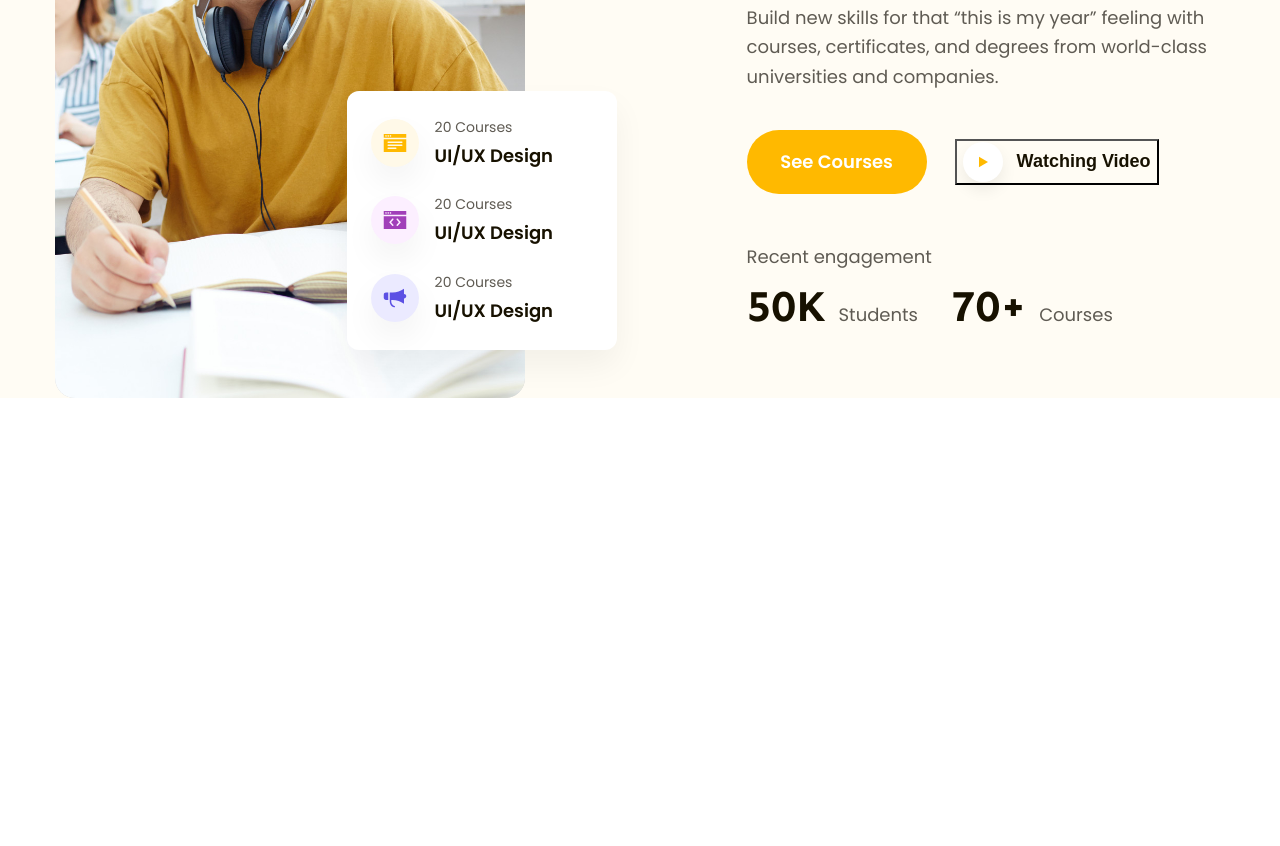
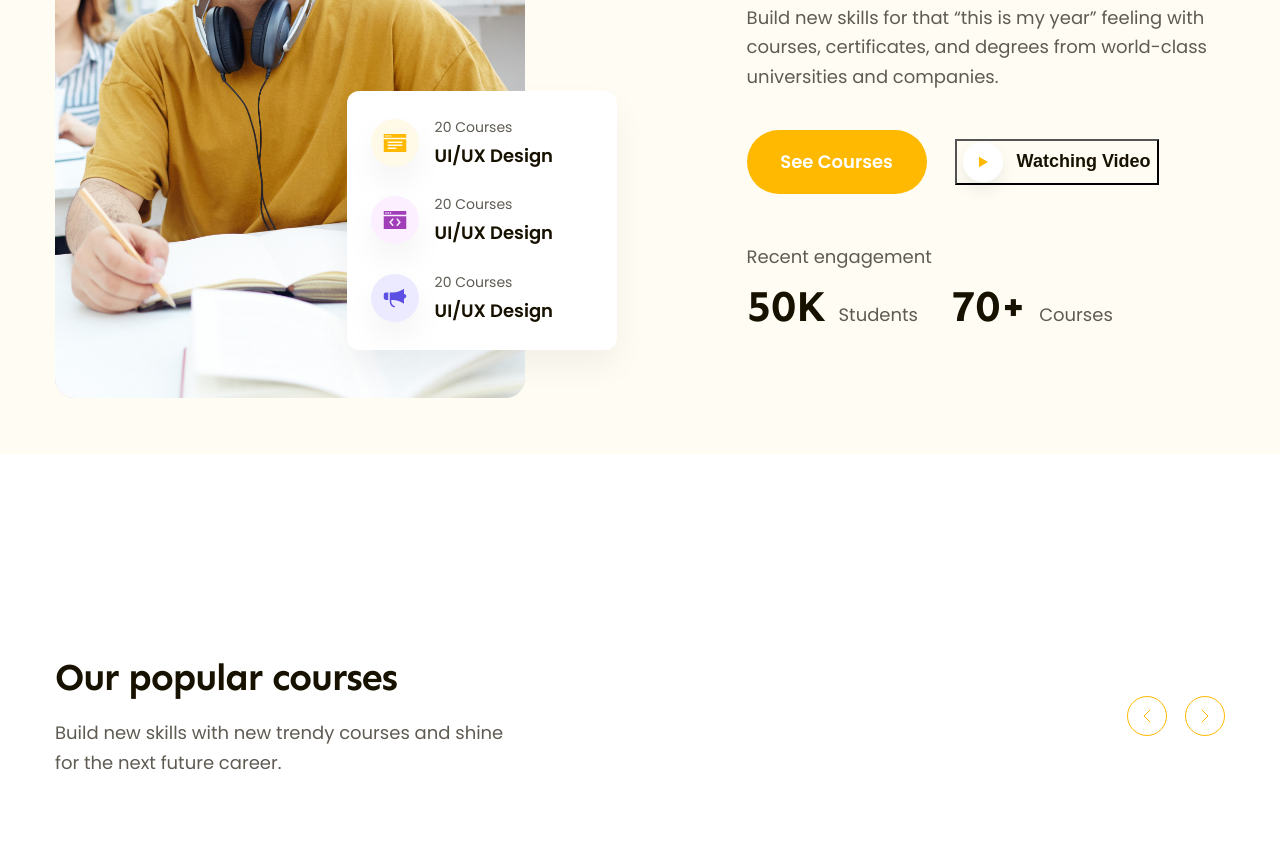
Before and after one commit to baole23520112/project-2, a plain HTML site: page index.html in a window 1280 px wide. Shown: the part 437-1283 px from the top of the page. Drawn offline with Linux system fonts and the light colour scheme.

Commit message:
Popular #1

```diff
--- a/assets/css/styles.css
+++ b/assets/css/styles.css
@@ -111,9 +111,26 @@ a {
     min-width: 144px;
 }
 
+.heading {
+    color: #171100;
+    font-family: var(--font-heading);
+    line-height: 117.241%;
+    letter-spacing: -1.16px;
+}
+
+.heading.lv1 {
+    font-size: 5.8rem;
+    font-weight: 700;
+}
+
+.heading.lv2 {
+    font-size: 3.8rem;
+    line-height: 126.316%;
+}
+
 /* ================= Hero ================= */
 .hero {
-    padding-top: 56px;
+    padding: 56px 0;
     background: #FFFCF4;
 }
 
@@ -198,15 +215,6 @@ a {
     padding: 64px 0 0 130px;
 }
 
-.content-block .heading {
-    color: #171100;
-    font-family: var(--font-heading);
-    font-size: 5.8rem;
-    font-weight: 700;
-    line-height: 117.241%;
-    letter-spacing: -1.16px;
-}
-
 .content-block .desc {
     margin-top: 22px;
     color: #5F5B53;
@@ -270,3 +278,46 @@ a {
 .hero .stats strong ~ strong {
     margin-left: 28px;
 }
+
+/* ================== Popular ==================== */
+.popular {
+    padding: 65px 0;
+    margin-top: 135px;
+}
+
+.popular-top {
+    display: flex;
+    justify-content: space-between;
+}
+
+.popular-top .desc {
+    margin-top: 16px;
+    width: 458px;
+    color: #5F5B53;
+    font-size: 1.8rem;
+    font-weight: 400;
+    line-height: 166.667%;
+}
+
+.controls {
+    display: flex;
+    align-items: center;
+    gap: 18px;
+}
+
+.controls .control-btn {
+    width: 40px;
+    height: 40px;
+    display: flex;
+    justify-content: center;
+    align-items: center;
+    border-radius: 50%;
+    border: 1px solid var(--primary);
+    color: var(--primary);
+    background: transparent;
+}
+
+.controls .control-btn:hover {
+    color: white;
+    background: var(--primary);
+}
--- a/index.html
+++ b/index.html
@@ -110,7 +110,7 @@
                         </div>
                         <!-- Hero right -->
                         <div class="content-block">
-                            <h1 class="heading">
+                            <h1 class="heading lv1">
                                 Learn without limits and spread knowledge.
                             </h1>
                             <p class="desc">
@@ -139,6 +139,56 @@
                     </div>
                 </div>
             </div>
+
+            <!-- Popular -->
+            <div class="popular">
+                <div class="main-content">
+                    <div class="popular-top">
+                        <div class="info">
+                            <h2 class="heading lv2">Our popular courses</h2>
+                            <p class="desc">
+                                Build new skills with new trendy courses and
+                                shine for the next future career.
+                            </p>
+                        </div>
+
+                        <div class="controls">
+                            <button class="control-btn">
+                                <svg
+                                    width="8"
+                                    height="14"
+                                    viewBox="0 0 8 14"
+                                    fill="none"
+                                    xmlns="http://www.w3.org/2000/svg"
+                                >
+                                    <path
+                                        d="M7 1L1 7L7 13"
+                                        stroke="currentColor"
+                                        stroke-linecap="round"
+                                        stroke-linejoin="round"
+                                    />
+                                </svg>
+                            </button>
+                            <button class="control-btn">
+                                <svg
+                                    width="8"
+                                    height="14"
+                                    viewBox="0 0 8 14"
+                                    fill="none"
+                                    xmlns="http://www.w3.org/2000/svg"
+                                >
+                                    <path
+                                        d="M1 1L7 7L1 13"
+                                        stroke="currentColor"
+                                        stroke-linecap="round"
+                                        stroke-linejoin="round"
+                                    />
+                                </svg>
+                            </button>
+                        </div>
+                    </div>
+                </div>
+            </div>
         </main>
     </body>
 </html>
```
Also changed, not shown: assets/img/shevron-left.svg (added), assets/img/shevron-right.svg (added).
